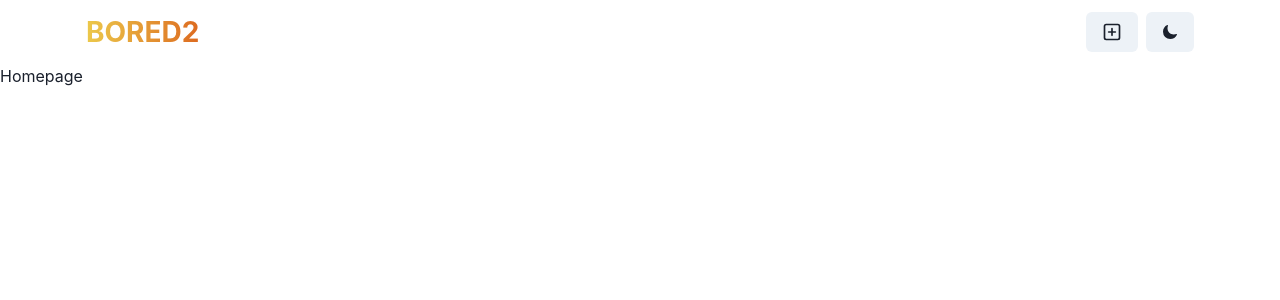
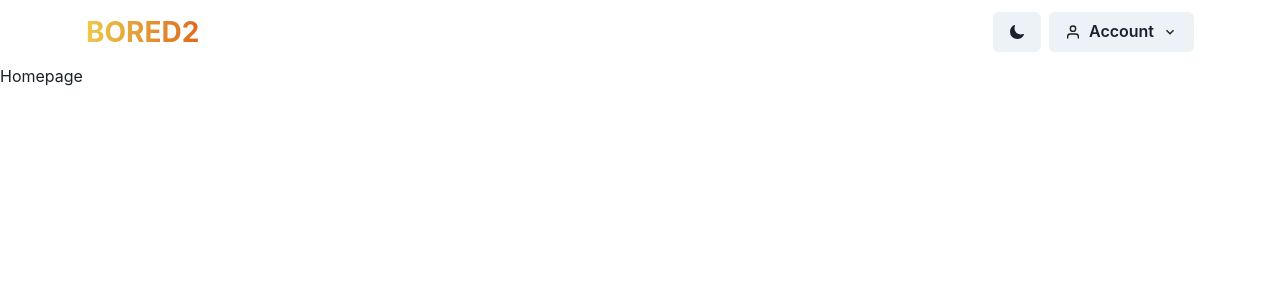
Before and after one commit to awolarm/JobReviews, a React (Vite) app in the folder frontend/: page / in a window 1280 px wide. Shown: the top 300 px of the page. Built offline with nearby package versions, Linux system fonts and the light colour scheme.

Commit message:
account button

```diff
--- a/frontend/src/components/Navbar.jsx
+++ b/frontend/src/components/Navbar.jsx
@@ -1,9 +1,10 @@
-import { Button, Container, Flex, HStack, Text, useColorMode} from '@chakra-ui/react';
+import { Button, Container, Flex, HStack, Text, useColorMode, Menu, MenuButton, MenuList, MenuItem, MenuDivider} from '@chakra-ui/react';
 import {Link} from "react-router-dom";
 
-import { PlusSquareIcon } from "@chakra-ui/icons";
+import { PlusSquareIcon, ChevronDownIcon  } from "@chakra-ui/icons";
 import { IoMoon } from "react-icons/io5";
 import { LuSun } from "react-icons/lu";
+import { FiUser } from "react-icons/fi";
 
 const Navbar = () => {
     const {colorMode, toggleColorMode} = useColorMode();
@@ -32,14 +33,33 @@ const Navbar = () => {
             </Text>
 
             <HStack spacing={2} alignItems={"center"}>
-                <Link to={"signup"}>
+                {/* <Link to={"signup"}>
                 <Button>
                     <PlusSquareIcon fontSize={20}/>
                 </Button>
-                </Link>
+                </Link> */}
                 <Button onClick={toggleColorMode}>
                     {colorMode === "light" ? <IoMoon/> : <LuSun size="20"/>}
                 </Button>
+
+                <Menu>
+                    <MenuButton
+                        as={Button}
+                        rightIcon={<ChevronDownIcon/>}
+                        leftIcon={<FiUser/>}
+                    >
+                        Account
+                    </MenuButton>
+                    <MenuList>
+                        <Link to = "signup">
+                            <MenuItem>Sign Up</MenuItem>
+                        </Link>
+                        <MenuDivider/>
+                        <Link to = "login">
+                            <MenuItem>Log In</MenuItem>
+                        </Link>
+                    </MenuList>
+                </Menu>
             </HStack>
 
         </Flex>
```
